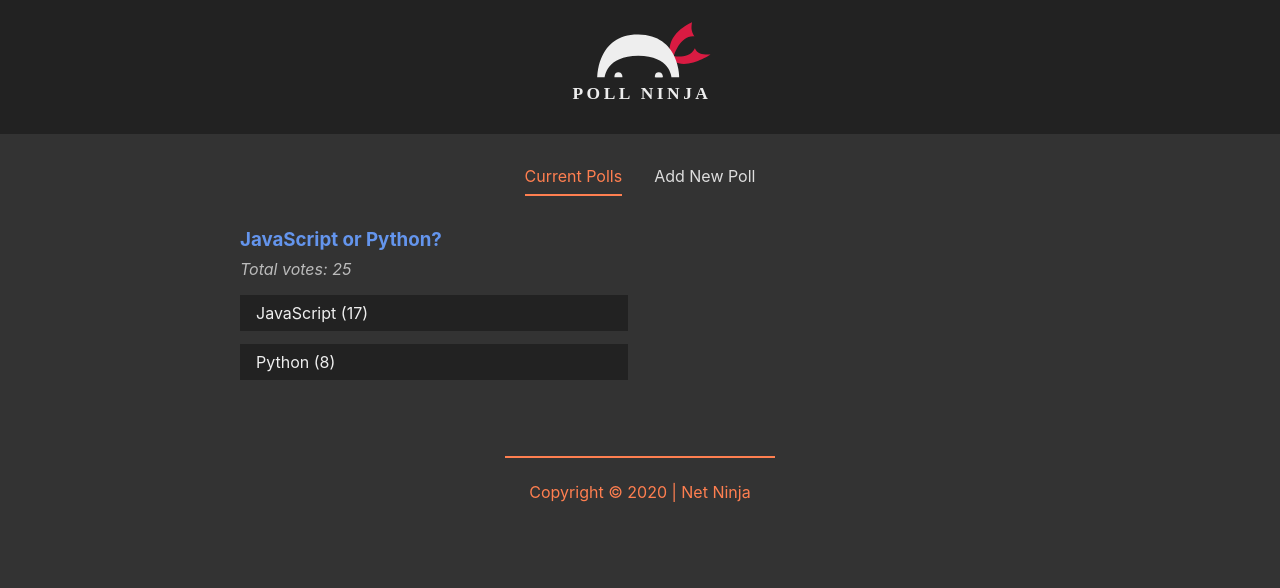
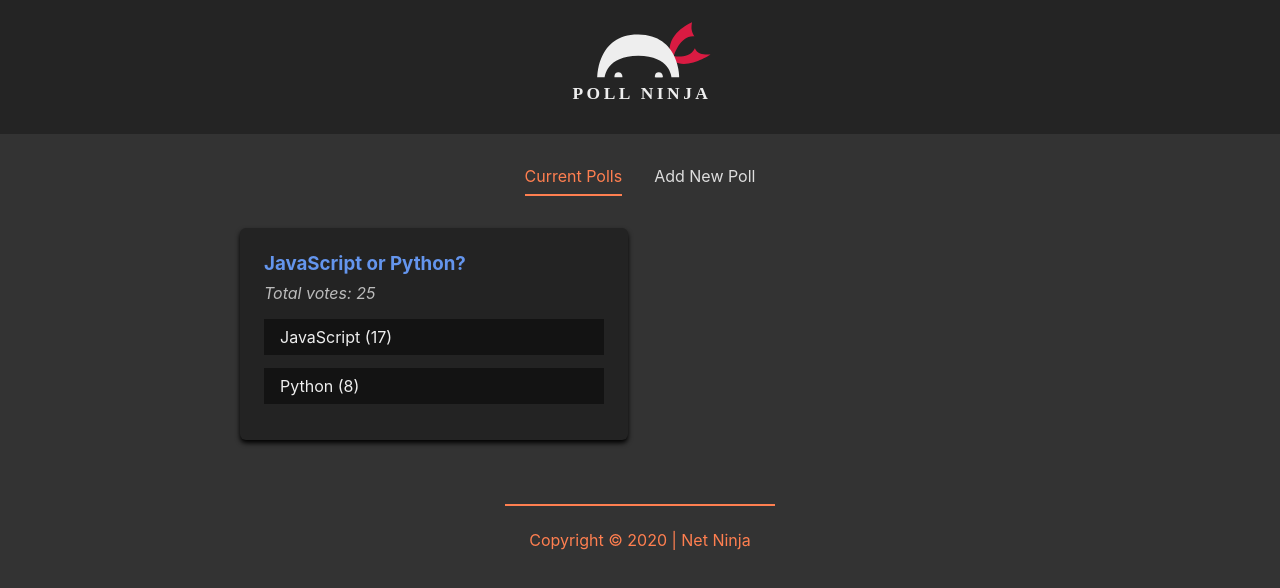
Before and after one commit to SinisaVukmirovic/Polls-App---Svelte, a Svelte app: page / in a window 1280 px wide. Shown: the top 588 px of the page. Built offline with nearby package versions, Linux system fonts and the light colour scheme.

Commit message:
Added Card component

```diff
--- a/src/components/Header.svelte
+++ b/src/components/Header.svelte
@@ -7,7 +7,7 @@
 
 <style>
     header {
-        background: #222;
+        background: #242424;
         padding: 1rem;
     }
     h1 {
--- a/src/components/PollDetails.svelte
+++ b/src/components/PollDetails.svelte
@@ -1,4 +1,7 @@
 <script>
+    // card compoennt
+    import Card from '../shared/Card.svelte';
+
     export let poll;
 
     // reactive values
@@ -6,6 +9,8 @@
 </script>
 
 <!-- MarkUp -->
+<!-- card component -->
+<Card>
     <div class="poll">
         <h3>{ poll.question }</h3>
         <p>Total votes: { totalVotes }</p>
@@ -19,6 +24,7 @@
             <span>{ poll.answerB } ({ poll.votesB })</span>
         </div>
     </div>
+</Card>
 
 <style>
     h3 {
@@ -31,13 +37,13 @@
         font-style: italic;
     }
     .answer {
-        background: #222;
+        background: #131313;
         cursor: pointer;
         margin: .8rem auto;
         position: relative;
     }
         .answer:hover {
-            opacity: .7;
+            background: #111;
         }
     span {
         display: inline-block;
--- /dev/null
+++ b/src/shared/Card.svelte
@@ -0,0 +1,13 @@
+<!-- MarkUp -->
+<div class="card">
+    <slot></slot>
+</div>
+
+<style>
+    .card {
+        background: #232323;
+        padding: 1.5rem;
+        border-radius: 6px;
+        box-shadow: 0 3px 5px #000;
+    }
+</style>
```
Lines whose indentation alone changed are shown as unchanged.
